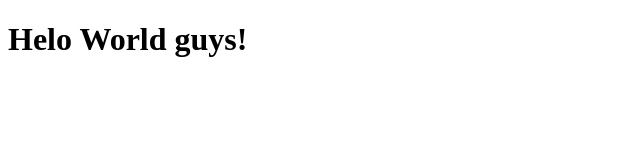
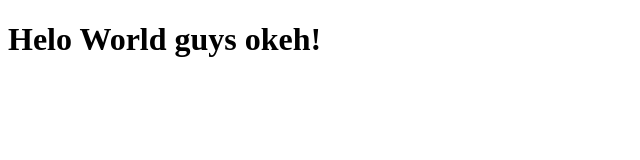
Before and after one commit to senja060995/RevoU-Web, a plain HTML site: page index.html in a window 1280 px wide. Shown: the whole page, without its empty margins (0-640 px from the left). Drawn offline with Linux system fonts and the light colour scheme.

Commit message:
tambah okeh

```diff
--- a/index.html
+++ b/index.html
@@ -6,6 +6,6 @@
     <title>Test</title>
 </head>
 <body>
-    <h1>Helo World guys!</h1>
+    <h1>Helo World guys okeh!</h1>
 </body>
 </html>
```
